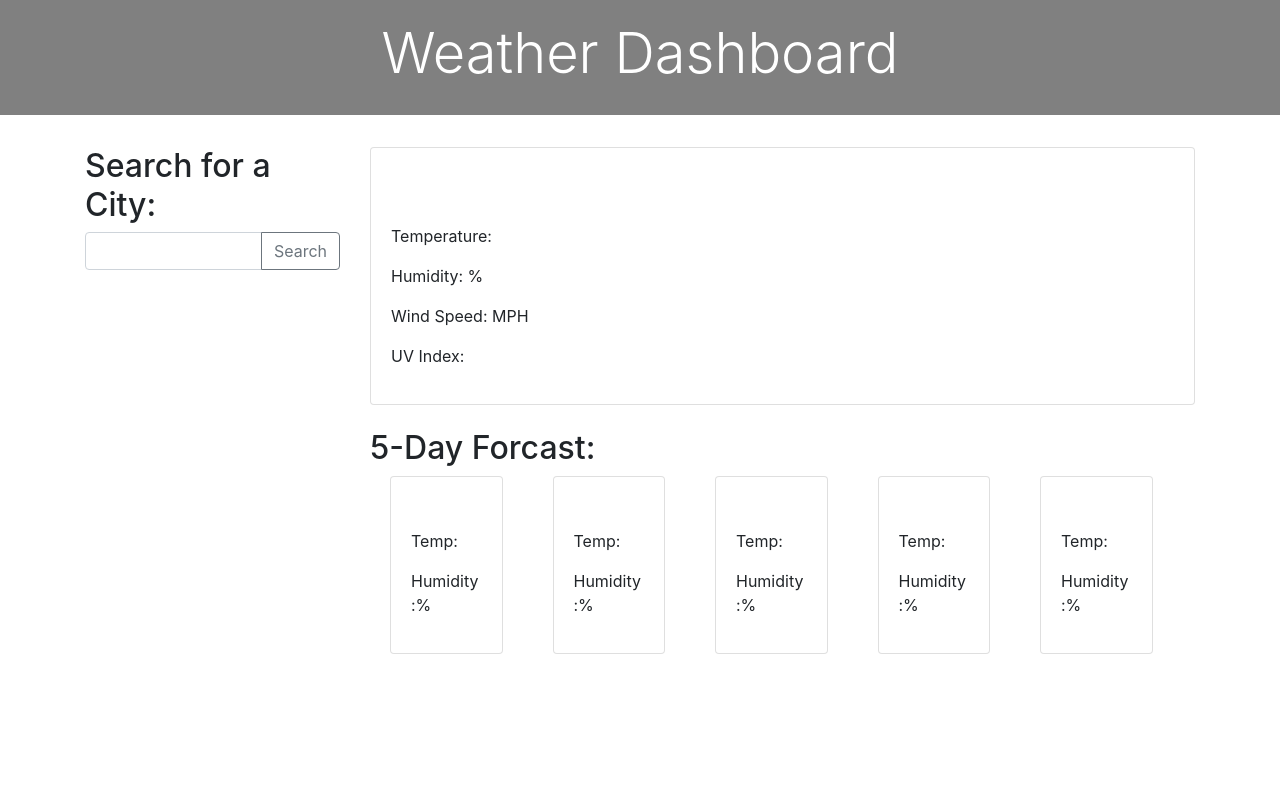
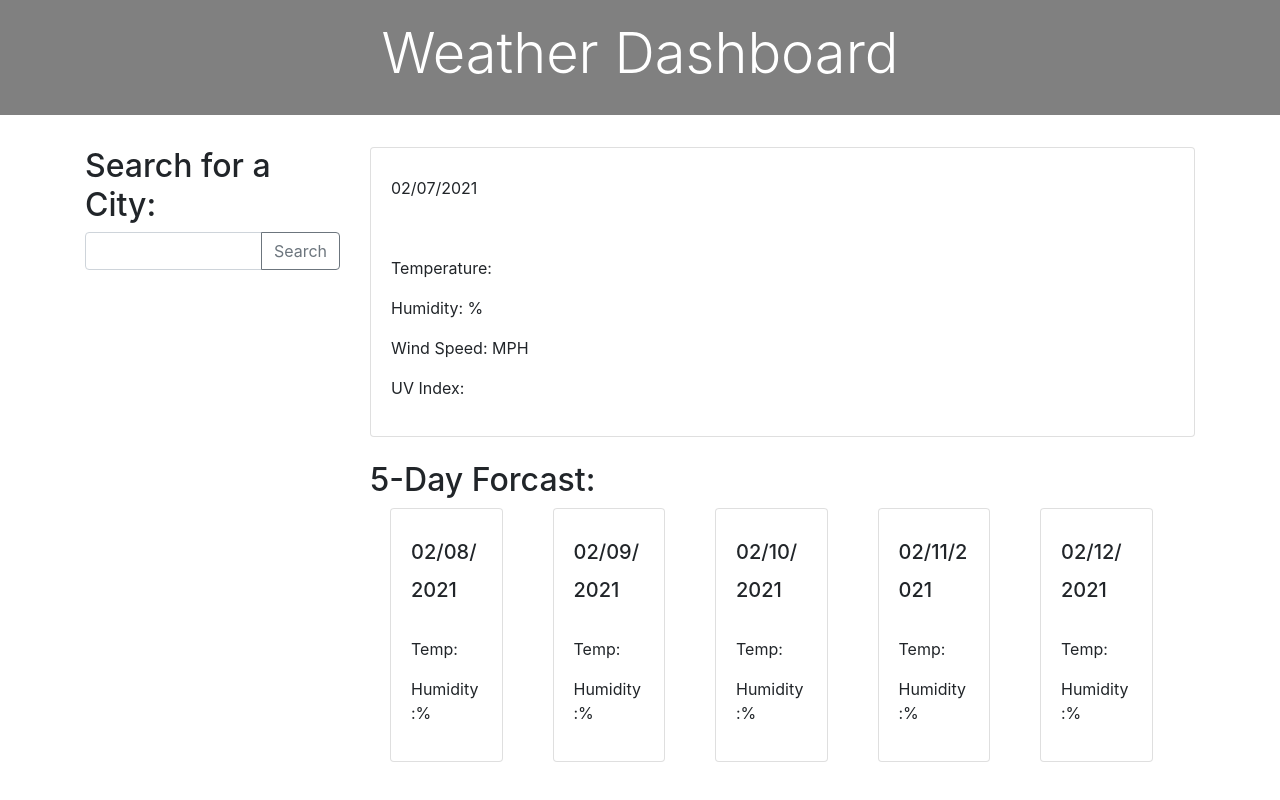
Before and after one commit to lpenenburgh/Weather-Dashboard, a plain HTML site: page index.html in a window 1280 px wide. Drawn offline with nearby package versions, Linux system fonts and the light colour scheme.

Commit message:
dates using moment

```diff
--- a/assets/script.js
+++ b/assets/script.js
@@ -0,0 +1,14 @@
+//Updating current date using Moment
+var presentDate = moment().format('L');
+$("#present-Date").text(presentDate);
+//Updating 5 day forcast dates
+var dateTwo = moment().add(1, 'days').format('L');
+var dateThree = moment().add(2, 'days').format('L');
+var dateFour = moment().add(3, 'days').format('L');
+var dateFive = moment().add(4, 'days').format('L');
+var dateSix = moment().add(5, 'days').format('L');
+$("#date-Two").text(dateTwo);
+$("#date-Three").text(dateThree);
+$("#date-Four").text(dateFour);
+$("#date-Five").text(dateFive);
+$("#date-Six").text(dateSix);
--- a/assets/style.css
+++ b/assets/style.css
@@ -9,3 +9,23 @@
 .col-2 {
   margin-left: 20px;
 }
+
+#date-Two {
+  font-size: 20px;
+}
+
+#date-Three {
+  font-size: 20px;
+}
+
+#date-Four {
+  font-size: 20px;
+}
+
+#date-Five {
+  font-size: 20px;
+}
+
+#date-Six {
+  font-size: 20px;
+}
--- a/index.html
+++ b/index.html
@@ -40,65 +40,65 @@
                     <div class="col-12">
                         <div class="card" id="bigCard">
                             <div class="card-body">
-                                <h2><span id="presentCity"></span></h2>
-                                <p><span id="presentDate"></span></p>
-                                <p><img id="presentIcon" src=""></p>
-                                <p>Temperature: <span id="presentTemp"></span></p>
-                                <p>Humidity: <span id="presentHumidity"></span>%</p>
-                                <p>Wind Speed: <span id="presentWind"></span>MPH</p>
-                                <p>UV Index: <span id="presentIndex"></span></p>
+                                <h2><span id="present-City"></span></h2>
+                                <p><span id="present-Date"></span></p>
+                                <p><img id="present-Icon" src=""></p>
+                                <p>Temperature: <span id="present-Temp"></span></p>
+                                <p>Humidity: <span id="present-Humidity"></span>%</p>
+                                <p>Wind Speed: <span id="present-Wind"></span>MPH</p>
+                                <p>UV Index: <span id="present-Index"></span></p>
                             </div>
                         </div>
                         <br>
                         <h2>5-Day Forcast:</h2>
                         <div class="row">
                             <div class="col-2">
-                                <div class="card" id="cardTwo">
+                                <div class="card" id="card-Two">
                                     <div class="card-body">
-                                        <h2> <span id="dateTwo"></span></h2>
-                                        <img id="iconTwo" src="">
-                                        <p>Temp:<span id="tempTwo"></span></p>
-                                        <p>Humidity:<span id="humidTwo"></span>%</p>
+                                        <h2> <span id="date-Two"></span></h2>
+                                        <img id="icon-Two" src="">
+                                        <p>Temp:<span id="temp-Two"></span></p>
+                                        <p>Humidity:<span id="humid-Two"></span>%</p>
                                     </div>
                                 </div>
                             </div>
                             <div class="col-2">
-                                <div class="card" id="cardThree">
+                                <div class="card" id="card-Three">
                                     <div class="card-body">
-                                        <h2> <span id="dateThree"></span></h2>
-                                        <img id="iconThree" src="">
-                                        <p>Temp:<span id="tempThree"></span></p>
-                                        <p>Humidity:<span id="humidThree"></span>%</p>
+                                        <h2> <span id="date-Three"></span></h2>
+                                        <img id="icon-Three" src="">
+                                        <p>Temp:<span id="temp-Three"></span></p>
+                                        <p>Humidity:<span id="humid-Three"></span>%</p>
                                     </div>
                                 </div>
                             </div>
                             <div class="col-2">
-                                <div class="card" id="cardFour">
+                                <div class="card" id="card-Four">
                                     <div class="card-body">
-                                        <h2> <span id="dateFour"></span></h2>
-                                        <img id="iconFour" src="">
-                                        <p>Temp:<span id="tempFour"></span></p>
-                                        <p>Humidity:<span id="humidFour"></span>%</p>
+                                        <h2> <span id="date-Four"></span></h2>
+                                        <img id="icon-Four" src="">
+                                        <p>Temp:<span id="temp-Four"></span></p>
+                                        <p>Humidity:<span id="humid-Four"></span>%</p>
                                     </div>
                                 </div>
                             </div>
                             <div class="col-2">
-                                <div class="card" id="cardFive">
+                                <div class="card" id="card-Five">
                                     <div class="card-body">
-                                        <h2> <span id="dateFive"></span></h2>
-                                        <img id="iconFive" src="">
-                                        <p>Temp:<span id="tempFive"></span></p>
-                                        <p>Humidity:<span id="humidFive"></span>%</p>
+                                        <h2> <span id="date-Five"></span></h2>
+                                        <img id="icon-Five" src="">
+                                        <p>Temp:<span id="temp-Five"></span></p>
+                                        <p>Humidity:<span id="humid-Five"></span>%</p>
                                     </div>
                                 </div>
                             </div>
                             <div class="col-2">
-                                <div class="card" id="cardSix">
+                                <div class="card" id="card-Six">
                                     <div class="card-body">
-                                        <h2> <span id="dateSix"></span></h2>
-                                        <img id="iconSix" src="">
-                                        <p>Temp:<span id="tempSix"></span></p>
-                                        <p>Humidity:<span id="humidSix"></span>%</p>
+                                        <h2> <span id="date-Six"></span></h2>
+                                        <img id="icon-Six" src="">
+                                        <p>Temp:<span id="temp-Six"></span></p>
+                                        <p>Humidity:<span id="humid-Six"></span>%</p>
                                     </div>
                                 </div>
                             </div>
@@ -119,7 +119,8 @@
     <script src="https://cdn.jsdelivr.net/npm/bootstrap@4.6.0/dist/js/bootstrap.bundle.min.js"
         integrity="sha384-Piv4xVNRyMGpqkS2by6br4gNJ7DXjqk09RmUpJ8jgGtD7zP9yug3goQfGII0yAns"
         crossorigin="anonymous"></script>
-
+    <!-- Moment-->
+    <script src="https://cdnjs.cloudflare.com/ajax/libs/moment.js/2.24.0/moment.min.js"></script>
     <script src="assets/script.js"></script>
 </body>
 
```
